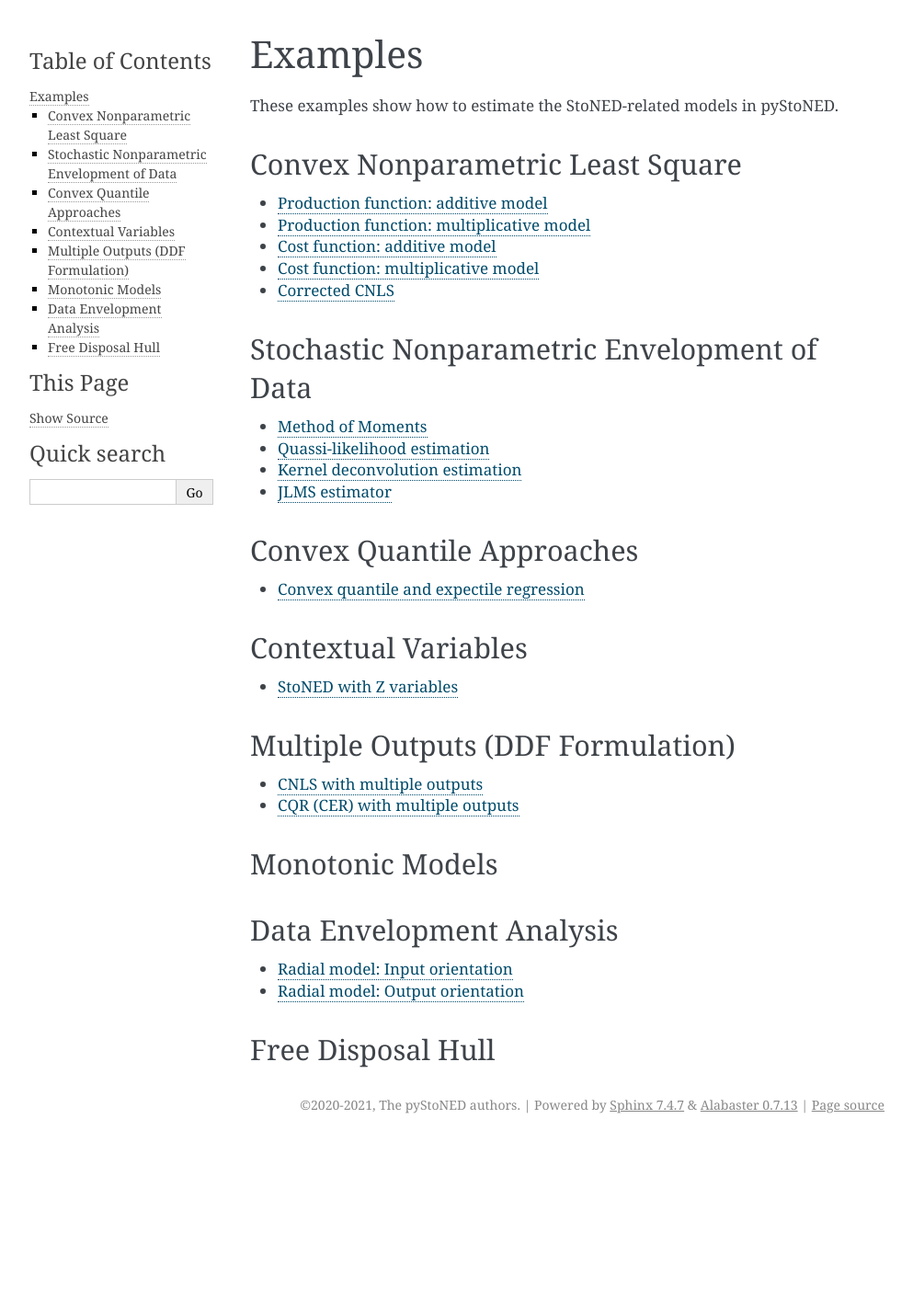
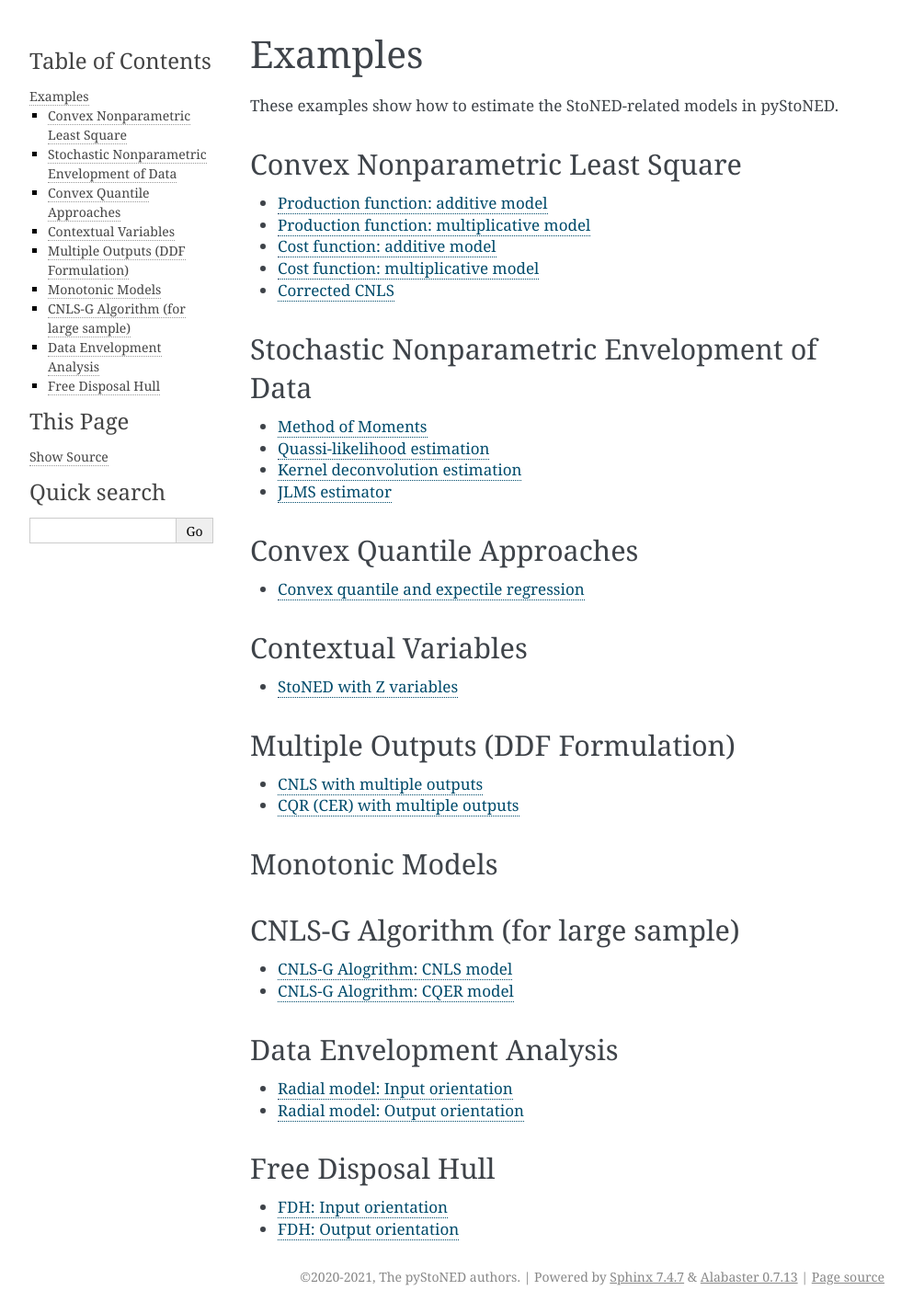
Before and after one commit to ds2010/pyStoNED, a Sphinx documentation site: the page built from doc/sphinx/examples/index.rst, in a window 1280 px wide. Shown: the whole page at 92% size, without its empty margins (148-1141 px from the left). Built offline with Sphinx 7.4.7, drawn with Linux system fonts in a browser that asks for light colours; before the commit the page ends 1241 px from its top, so only the background shows below that.

Commit message:
doc(examples): add new examples

```diff
--- /dev/null
+++ b/doc/sphinx/examples/CNLSG/cnls_g.rst
@@ -0,0 +1,3 @@
+===============================
+CNLS-G Alogrithm: CNLS model
+===============================
--- /dev/null
+++ b/doc/sphinx/examples/CNLSG/cqer_g.rst
@@ -0,0 +1,3 @@
+===============================
+CNLS-G Alogrithm: CQER model
+===============================
--- /dev/null
+++ b/doc/sphinx/examples/FDH/fdh_io.rst
@@ -0,0 +1,3 @@
+===========================
+FDH: Input orientation
+===========================
--- /dev/null
+++ b/doc/sphinx/examples/FDH/fdh_oo.rst
@@ -0,0 +1,3 @@
+===========================
+FDH: Output orientation
+===========================
--- a/doc/sphinx/examples/index.rst
+++ b/doc/sphinx/examples/index.rst
@@ -62,6 +62,17 @@
 Monotonic Models
 ----------------
 
+
+CNLS-G Algorithm (for large sample)
+------------------------------------
+.. toctree::
+   :maxdepth: 1
+
+   CNLSG/cnls_g
+   CNLSG/cqer_g
+
+
+
 Data Envelopment Analysis
 --------------------------
 .. toctree::
@@ -73,3 +84,8 @@
 
 Free Disposal Hull
 -------------------
+.. toctree::
+   :maxdepth: 1
+
+   FDH/fdh_io
+   FDH/fdh_oo
```
Also changed, not shown: 2 other files.
